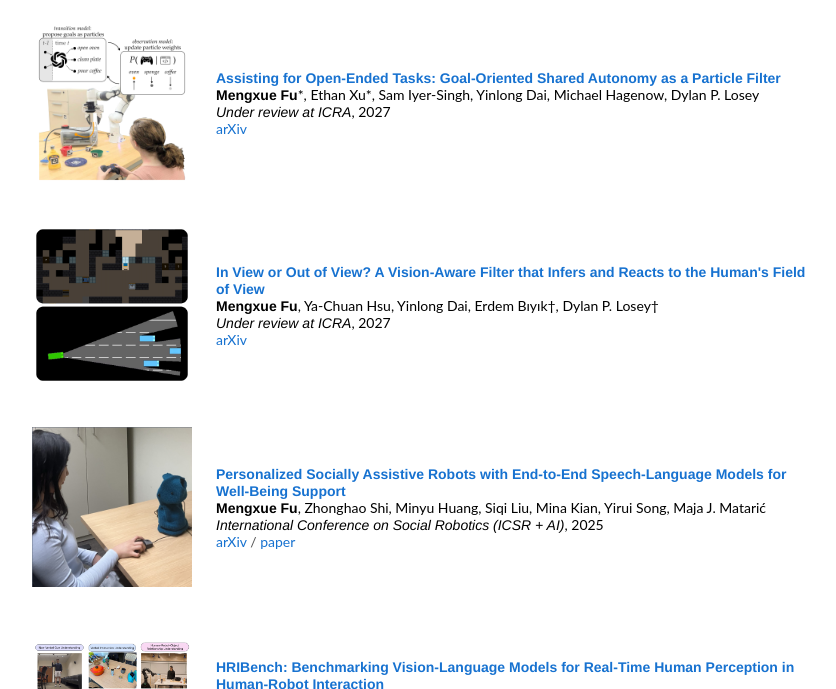
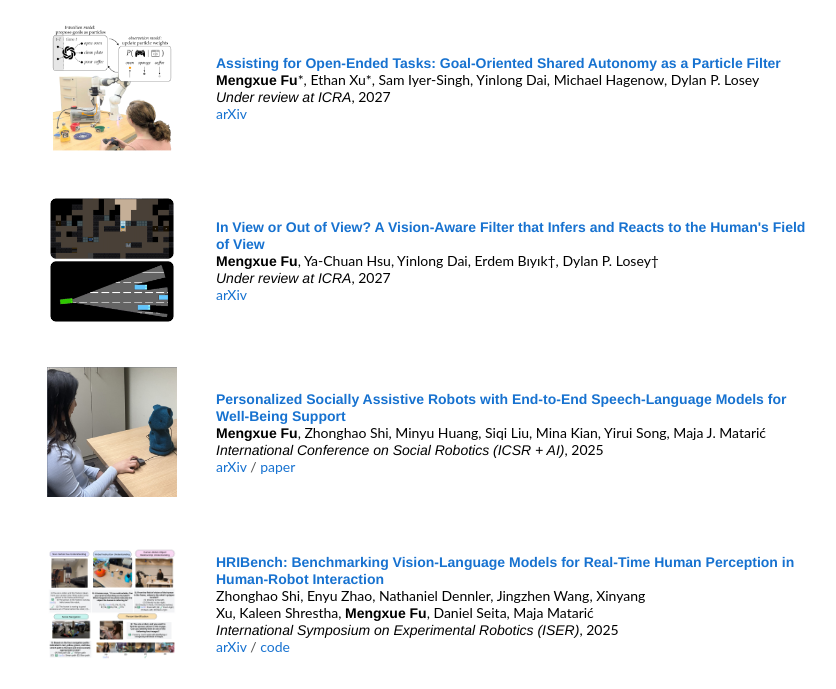
Before and after one commit to mishafu123/mishafu123.github.io, a plain HTML site: page index.html in a window 1280 px wide. Shown: the part 341-1030 px from the top of the page, without its empty margins (224-1060 px from the left). Drawn offline with Linux system fonts and the light colour scheme; a web font is replaced by a local one.

Commit message:
Update index.html

```diff
--- a/index.html
+++ b/index.html
@@ -55,7 +55,7 @@
       <!-- PAPER 1 -->
       <article class="paper">
         <div class="paper-media">
-          <img src="images/openended.jpg" alt="Assisting for Open-Ended Tasks" width="160" height="160">
+          <img src="images/openended.jpg" alt="Assisting for Open-Ended Tasks" style="width:130px; height:130px; object-fit:contain; margin:0 auto;">
         </div>
         <div class="paper-info">
           <a href="https://arxiv.org/abs/2609.32576" class="papertitle">Assisting for Open-Ended Tasks: Goal-Oriented Shared Autonomy as a Particle Filter</a>
@@ -68,7 +68,7 @@
       <!-- PAPER 2 -->
       <article class="paper">
         <div class="paper-media">
-          <img src="images/fov.jpg" alt="In View or Out of View?" width="160" height="160">
+          <img src="images/fov.jpg" alt="In View or Out of View?" style="width:130px; height:130px; object-fit:contain; margin:0 auto;">
         </div>
         <div class="paper-info">
           <a href="https://arxiv.org/abs/2610.14577" class="papertitle">In View or Out of View? A Vision-Aware Filter that Infers and Reacts to the Human's Field of View</a>
@@ -81,7 +81,7 @@
       <!-- PAPER 3 -->
       <article class="paper">
         <div class="paper-media">
-          <img src="images/sar.jpg" alt="Personalized Socially Assistive Robots" width="160" height="160">
+          <img src="images/sar.jpg" alt="Personalized Socially Assistive Robots" style="width:130px; height:130px; object-fit:contain; margin:0 auto;">
         </div>
         <div class="paper-info">
           <a href="https://arxiv.org/abs/2507.14412" class="papertitle">Personalized Socially Assistive Robots with End-to-End Speech-Language Models for Well-Being Support</a>
@@ -94,7 +94,7 @@
       <!-- PAPER 4 -->
       <article class="paper">
         <div class="paper-media">
-          <img src="images/hribench.jpg" alt="HRIBench" width="160" height="160">
+          <img src="images/hribench.jpg" alt="HRIBench" style="width:130px; height:130px; object-fit:contain; margin:0 auto;">
         </div>
         <div class="paper-info">
           <a href="https://arxiv.org/abs/2506.20566" class="papertitle">HRIBench: Benchmarking Vision-Language Models for Real-Time Human Perception in Human-Robot Interaction</a>
```
